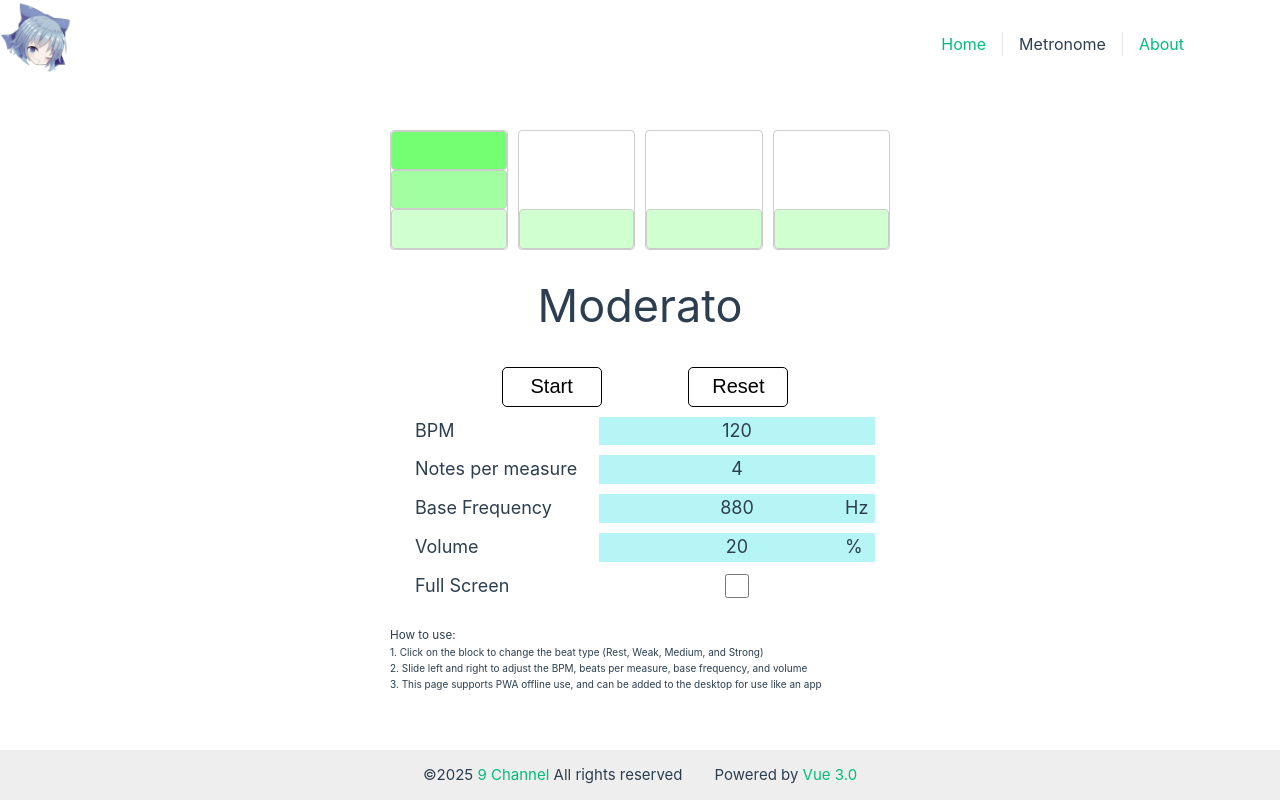
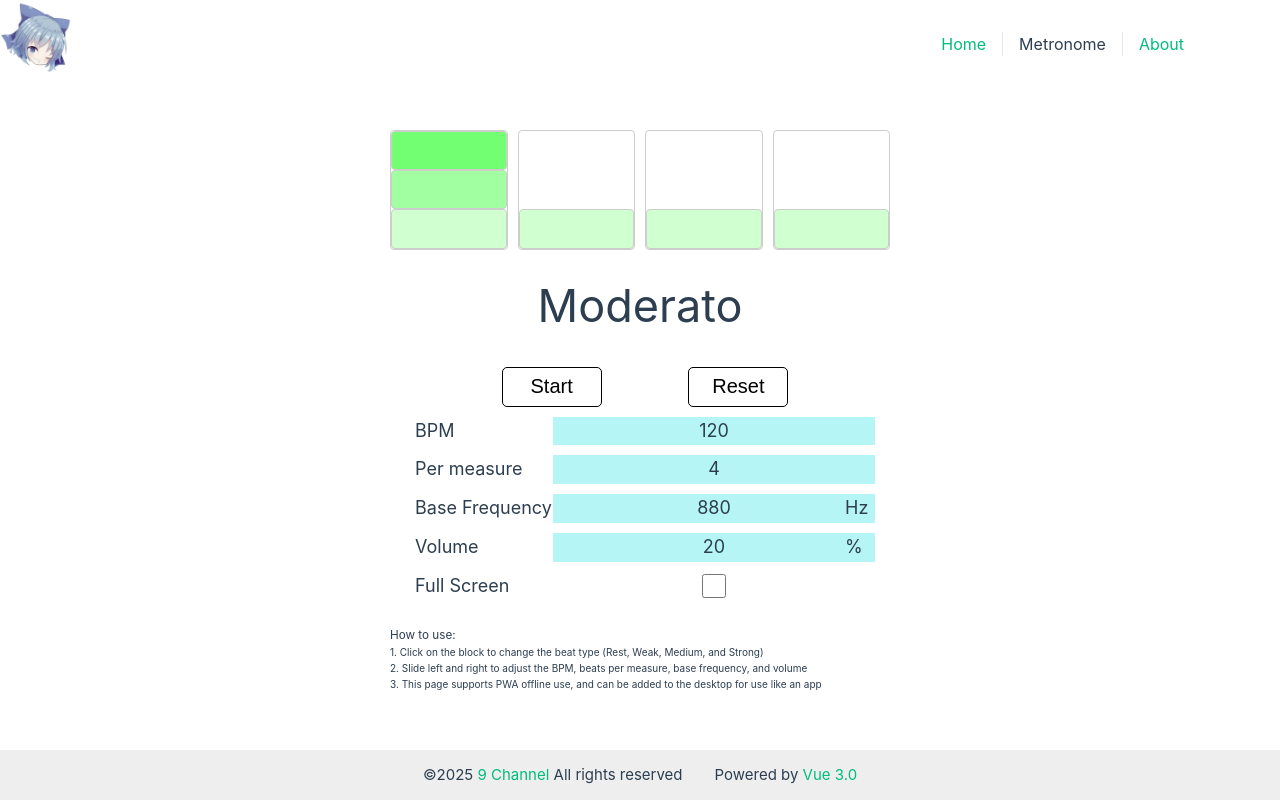
Before and after one commit to 9channel/com.9-ch.music, a Vue app: page /metronome in a window 1280 px wide. Built offline with nearby package versions, Linux system fonts and the light colour scheme.

Commit message:
fix: 修改标签文本和调整控件宽度以改善布局

```diff
--- a/src/view/Metronome.vue
+++ b/src/view/Metronome.vue
@@ -253,7 +253,7 @@ export default {
                 </div>
             </div>
             <div>
-                <label for="timeSig">Notes per measure</label>
+                <label for="timeSig">Per measure</label>
                 <div class="flexVertical">
                     <Slider :initValue=configs.beatSeqLen :min=1 :max=32 :threshold=20 @change="changeBeatSeq" />
                 </div>
@@ -333,14 +333,14 @@ export default {
 }
 
 #controls div label {
-    width: 40%;
+    width: 30%;
     text-align: left;
     margin: auto 0px;
 }
 
 #controls div div {
     margin: 0px;
-    width: 60%;
+    width: 70%;
 }
 
 #controls div div div {
```
